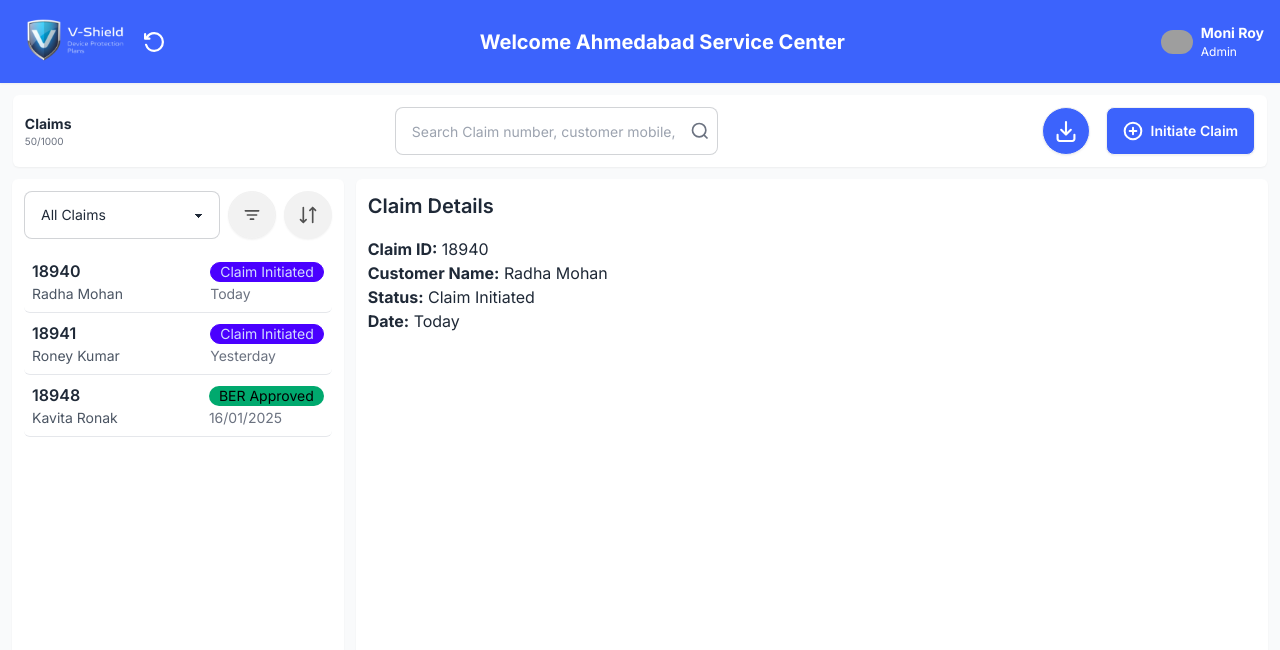
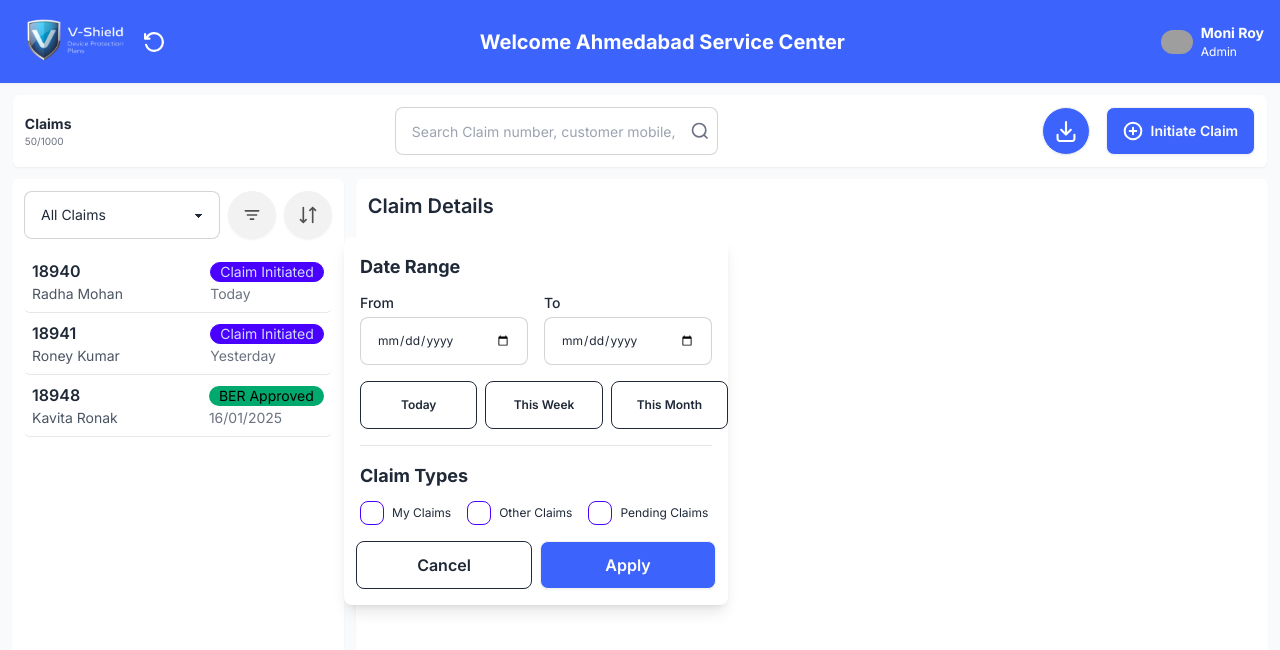
Before and after one commit to Garantie-Tech/service-center-2.0, a Next.js app: page /dashboard in a window 1280 px wide. Both pictures are taken after a click on the button 251 px from the left and 215 px from the top of the page. Shown: the top 650 px of the page. Built offline with nearby package versions, Linux system fonts and the light colour scheme; grey boxes are pictures that could not be loaded.

Commit message:
left sidebar filter

```diff
--- a/src/app/dashboard/page.tsx
+++ b/src/app/dashboard/page.tsx
@@ -59,6 +59,11 @@ const Dashboard: React.FC = () => {
     }
   };
 
+  const applyFilters = (filters: any) => {
+    console.log("Applied Filters:", filters);
+    // Add your logic to apply filters (e.g., update state, fetch data, etc.)
+  };
+
   return (
     <div className="min-h-screen bg-gray-50 flex flex-col">
       <Header onRefresh={() => window.location.reload()} />
@@ -69,13 +74,14 @@ const Dashboard: React.FC = () => {
         handleSearch={handleSearch}
       />
 
-      <div className="flex-1 grid grid-cols-1 md:grid-cols-[0.8fr_2.2fr] gap-3 p-3">
+      <div className="flex-1 grid grid-cols-1 md:grid-cols-[0.8fr_2.2fr] gap-3 p-3 relative">
         {/* Left Sidebar */}
         <aside className="bg-white p-3 rounded-md shadow-sm overflow-auto max-h-[calc(100vh-128px)]">
-          <ClaimFilter
-            filterStatus={filterStatus}
-            handleFilterChange={handleFilterChange}
-          />
+        <ClaimFilter
+        filterStatus={filterStatus}
+        handleFilterChange={(value) => setFilterStatus(value)}
+        applyFilters={applyFilters} // Pass the function here
+      />
           <ClaimList
             claims={filteredClaims}
             selectedClaim={selectedClaim}
--- a/src/components/ClaimFilter.tsx
+++ b/src/components/ClaimFilter.tsx
@@ -1,15 +1,70 @@
+import { useState, useRef, useEffect } from "react";
 import Image from "next/image";
 
 interface ClaimFilterProps {
   filterStatus: string;
   handleFilterChange: (value: string) => void;
+  applyFilters: (filters: {
+    fromDate: string;
+    toDate: string;
+    claimTypes: {
+      myClaims: boolean;
+      otherClaims: boolean;
+      pendingClaims: boolean;
+    };
+  }) => void; // Function to handle filter application
 }
 
 const ClaimFilter: React.FC<ClaimFilterProps> = ({
   filterStatus,
   handleFilterChange,
+  applyFilters,
 }) => {
+  const [isFilterOpen, setIsFilterOpen] = useState(false);
+  const [fromDate, setFromDate] = useState<string>(""); // State for From Date
+  const [toDate, setToDate] = useState<string>(""); // State for To Date
+  const [claimTypes, setClaimTypes] = useState({
+    myClaims: false,
+    otherClaims: false,
+    pendingClaims: false,
+  }); // State for Claim Types
+
+  const filterRef = useRef<HTMLDivElement>(null);
+
+  const toggleFilter = () => setIsFilterOpen(!isFilterOpen);
+
+  const closeFilter = (e: MouseEvent) => {
+    if (filterRef.current && !filterRef.current.contains(e.target as Node)) {
+      setIsFilterOpen(false);
+    }
+  };
+
+  useEffect(() => {
+    document.addEventListener("mousedown", closeFilter);
+    return () => {
+      document.removeEventListener("mousedown", closeFilter);
+    };
+  }, []);
+
+  const handleApply = () => {
+    const filters = {
+      fromDate,
+      toDate,
+      claimTypes,
+    };
+    applyFilters(filters); // Pass filters to the parent component
+    setIsFilterOpen(false); // Close the filter modal
+  };
+
+  const handleCheckboxChange = (type: keyof typeof claimTypes) => {
+    setClaimTypes((prev) => ({
+      ...prev,
+      [type]: !prev[type],
+    }));
+  };
+
   return (
+    <div>
       <div className="flex justify-between items-center mb-3">
         {/* Dropdown for filtering claims */}
         <select
@@ -25,30 +80,159 @@ const ClaimFilter: React.FC<ClaimFilterProps> = ({
           <option value="Cancelled">Cancelled</option>
         </select>
 
-      {/* Sort Button */}
+        {/* Filter Button */}
         <button
           className="btn btn-circle text-gray-500 hover:text-gray-700 ml-2"
           title="Filter"
+          onClick={toggleFilter}
         >
           <Image
             src="/images/filter-icon.svg"
-          alt="Download"
+            alt="Filter"
             width={20}
             height={20}
           />
         </button>
+
+        {/* Sort Button */}
         <button
           className="btn btn-circle text-gray-500 hover:text-gray-700 ml-2"
           title="Sort"
         >
           <Image
             src="/images/sorting-icon.svg"
-          alt="Download"
+            alt="Sort"
             width={20}
             height={20}
           />
         </button>
       </div>
+
+      {/* Dropdown Modal */}
+      {isFilterOpen && (
+        <div
+          ref={filterRef}
+          className="absolute top-0 right-0 transform translate-x-full bg-white p-4 rounded-lg shadow-lg z-50 w-96"
+          style={{
+            top: "70px",
+            left: "-40px", // Retaining your previous styles for positioning
+          }}
+        >
+          <h3 className="text-lg font-bold mb-3">Date Range</h3>
+          <div className="grid grid-cols-2 gap-4 mb-4">
+            <div>
+              <label className="block text-sm font-medium mb-1">From</label>
+              <input
+                type="date"
+                value={fromDate}
+                onChange={(e) => setFromDate(e.target.value)}
+                className="text-xs input input-bordered w-full"
+              />
+            </div>
+            <div>
+              <label className="block text-sm font-medium mb-1">To</label>
+              <input
+                type="date"
+                value={toDate}
+                onChange={(e) => setToDate(e.target.value)}
+                className="text-xs input input-bordered w-full"
+              />
+            </div>
+          </div>
+
+          {/* Date Range Buttons */}
+          <div className="flex gap-2 justify-between mb-4">
+            <button
+              className="btn btn-outline w-1/3 text-xs py-1"
+              onClick={() => {
+                setFromDate(new Date().toISOString().split("T")[0]);
+                setToDate(new Date().toISOString().split("T")[0]);
+              }}
+            >
+              Today
+            </button>
+            <button
+              className="btn btn-outline w-1/3 text-xs py-1"
+              onClick={() => {
+                const today = new Date();
+                const firstDayOfWeek = new Date(
+                  today.setDate(today.getDate() - today.getDay())
+                );
+                setFromDate(firstDayOfWeek.toISOString().split("T")[0]);
+                setToDate(new Date().toISOString().split("T")[0]);
+              }}
+            >
+              This Week
+            </button>
+            <button
+              className="btn btn-outline w-1/3 text-xs py-1"
+              onClick={() => {
+                const today = new Date();
+                const firstDayOfMonth = new Date(
+                  today.getFullYear(),
+                  today.getMonth(),
+                  1
+                );
+                setFromDate(firstDayOfMonth.toISOString().split("T")[0]);
+                setToDate(new Date().toISOString().split("T")[0]);
+              }}
+            >
+              This Month
+            </button>
+          </div>
+
+          {/* Claim Types */}
+          <div className="border-t pt-4">
+            <h3 className="text-lg font-bold mb-3">Claim Types</h3>
+            <div className="text-xs flex flex-wrap gap-4">
+              <label className="flex items-center">
+                <input
+                  type="checkbox"
+                  className="checkbox checkbox-primary"
+                  checked={claimTypes.myClaims}
+                  onChange={() => handleCheckboxChange("myClaims")}
+                />
+                <span className="ml-2 text-xs">My Claims</span>
+              </label>
+              <label className="flex items-center">
+                <input
+                  type="checkbox"
+                  className="checkbox checkbox-primary"
+                  checked={claimTypes.otherClaims}
+                  onChange={() => handleCheckboxChange("otherClaims")}
+                />
+                <span className="ml-2 text-xs">Other Claims</span>
+              </label>
+              <label className="flex items-center">
+                <input
+                  type="checkbox"
+                  className="checkbox checkbox-primary"
+                  checked={claimTypes.pendingClaims}
+                  onChange={() => handleCheckboxChange("pendingClaims")}
+                />
+                <span className="ml-2 text-xs">Pending Claims</span>
+              </label>
+            </div>
+          </div>
+
+          {/* Action Buttons */}
+          <div className="flex justify-center gap-2 mt-4">
+            <button
+              className="btn w-1/2 btn-outline text-base px-4 py-1"
+              onClick={() => setIsFilterOpen(false)}
+            >
+              Cancel
+            </button>
+            <button
+              className="btn w-1/2 bg-primaryBlue text-white text-base px-4 py-1"
+              onClick={handleApply}
+            >
+              Apply
+            </button>
+          </div>
+        </div>
+      )}
+    </div>
   );
 };
 
```
Lines whose indentation alone changed are shown as unchanged.
